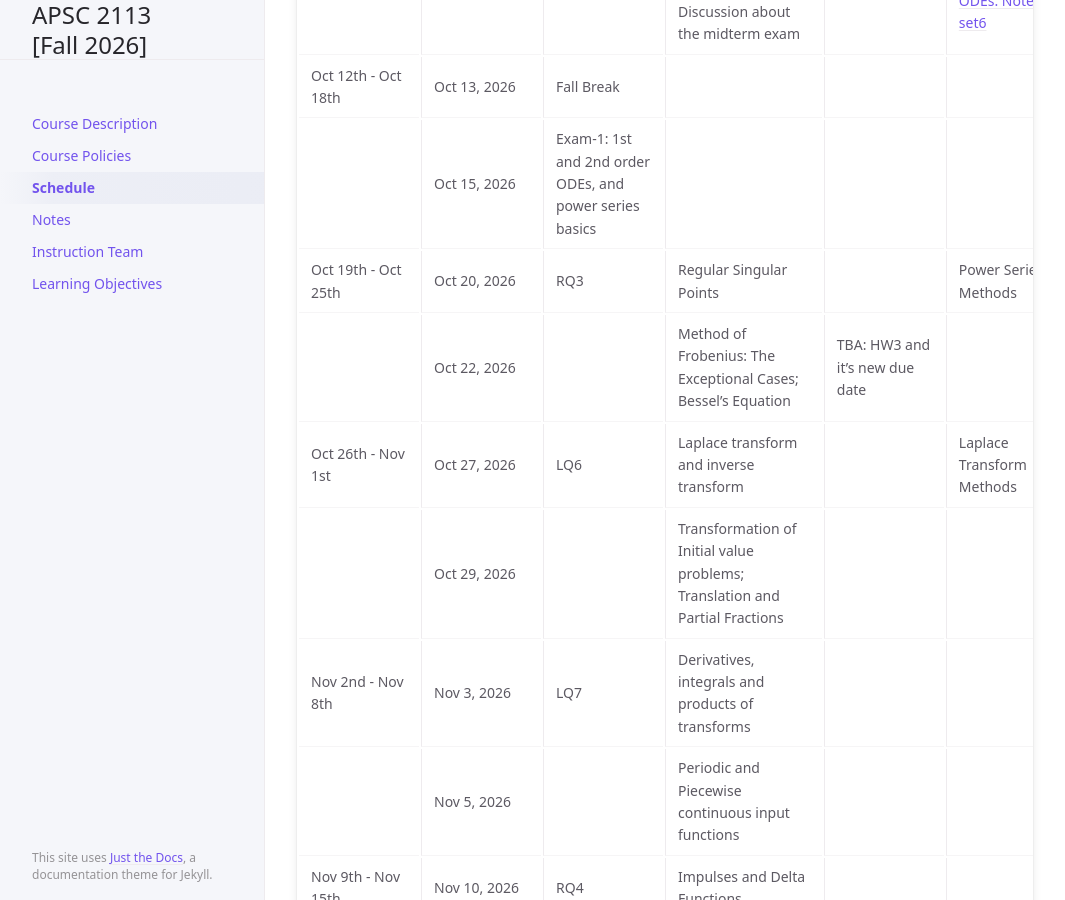
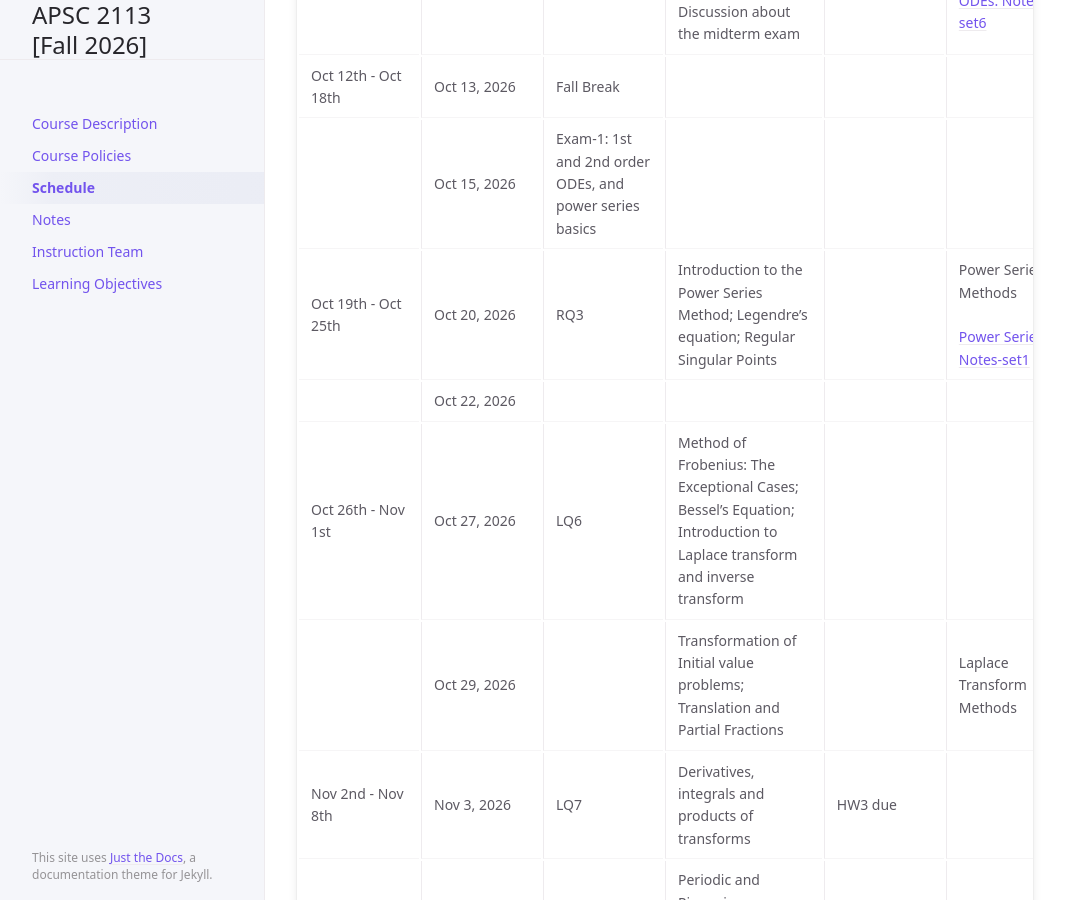
Before and after one commit to gwu-apsc2113/fall2026, a Jekyll site: the page built from docs/Schedule/index.md, in a window 1280 px wide and 900 px high, scrolled down 2670 px. Shown: the whole window, without its empty margins (107-1172 px from the left). Built offline with Jekyll 4.4.1, drawn with Linux system fonts in a browser that asks for light colours; cached includes are drawn as plain includes.

Commit message:
Commit-1 10/26/2026

```diff
--- a/docs/Schedule/index.md
+++ b/docs/Schedule/index.md
@@ -32,11 +32,11 @@ The course schedule posted below is subject to change during the semester.
 |  | Oct 8, 2026 |  | Examples of Exponential Response Function (ERF) approach;  Discussion about Power Series; Discussion about the midterm exam | HW2 due <br><br> [Solutions](/fall2026/docs/Notes/) | [Second Order ODEs: Notes-set5](/fall2026/docs/Notes/) <br><br> [Second Order ODEs: Notes-set6](/fall2026/docs/Notes/) |
 | Oct 12th - Oct 18th | Oct 13, 2026 | Fall Break |  |  |  |
 |  | Oct 15, 2026 | Exam-1: 1st and 2nd order ODEs, and power series basics |  |  |  |
-| Oct 19th - Oct 25th | Oct 20, 2026 | RQ3 | Regular Singular Points |  | Power Series Methods  |
-|  | Oct 22, 2026 |  | Method of Frobenius: The Exceptional Cases; Bessel's Equation | TBA: HW3 and it's new due date |  |
-| Oct 26th - Nov 1st | Oct 27, 2026 | LQ6 | Laplace transform and inverse transform |  | Laplace Transform Methods |
-|  | Oct 29, 2026 |  | Transformation of Initial value problems; Translation and Partial Fractions |  |  |
-| Nov 2nd - Nov 8th | Nov 3, 2026 | LQ7 | Derivatives, integrals and products of transforms |  |  |
+| Oct 19th - Oct 25th | Oct 20, 2026 | RQ3 | Introduction to the Power Series Method; Legendre's equation; Regular Singular Points |  | Power Series Methods <br><br> [Power Series: Notes-set1](/fall2026/docs/Notes/)|
+|  | Oct 22, 2026 |  |  |  |  |
+| Oct 26th - Nov 1st | Oct 27, 2026 | LQ6 | Method of Frobenius: The Exceptional Cases; Bessel's Equation; Introduction to Laplace transform and inverse transform |  |  |
+|  | Oct 29, 2026 |  | Transformation of Initial value problems; Translation and Partial Fractions |  | Laplace Transform Methods |
+| Nov 2nd - Nov 8th | Nov 3, 2026 | LQ7 | Derivatives, integrals and products of transforms | HW3 due |  |
 |  | Nov 5, 2026 |  | Periodic and Piecewise continuous input functions |  |  |
 | Nov 9th - Nov 15th | Nov 10, 2026 | RQ4 | Impulses and Delta Functions |  |  |
 |  | Nov 12, 2026 |  | First-order Systems and Applications | HW4 due | Linear systems of Differential Equations |
```
Also changed, not shown: docs/Notes/index.md (+8 -0 lines), 8 other files.
